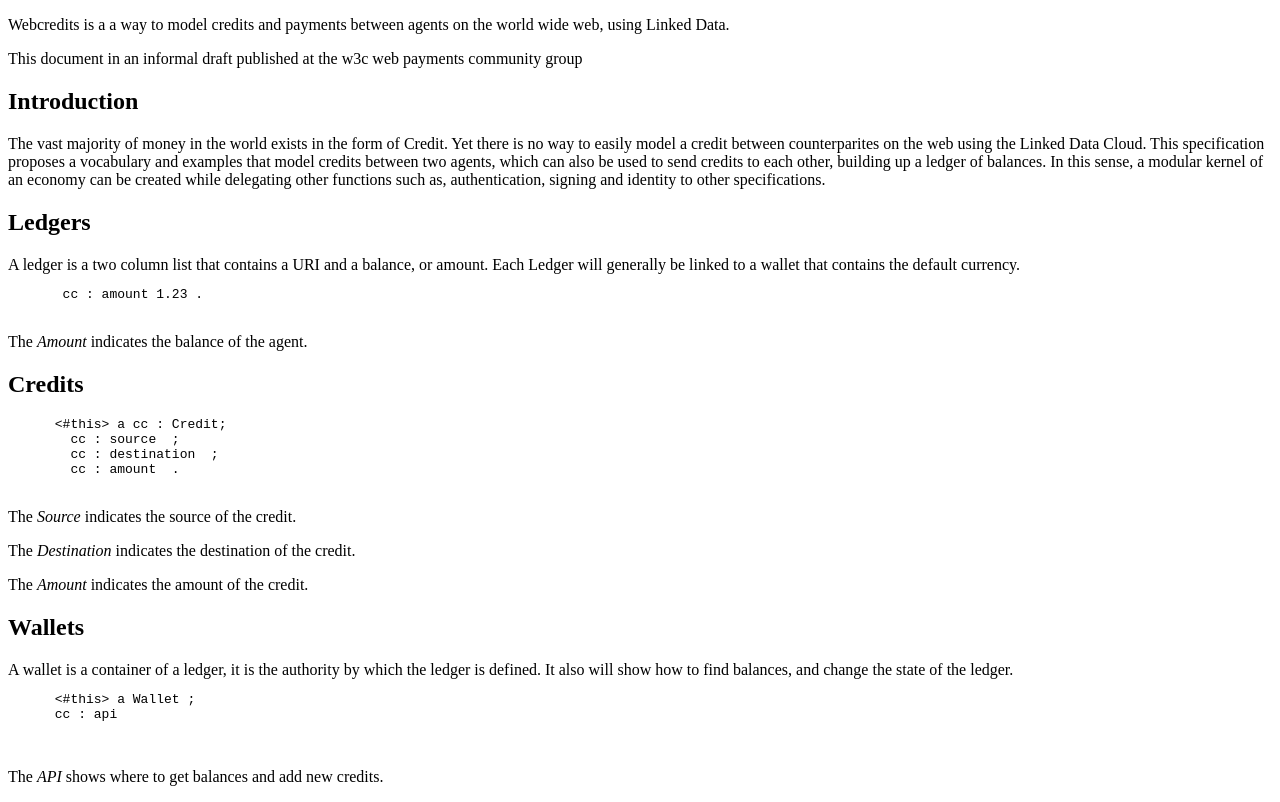
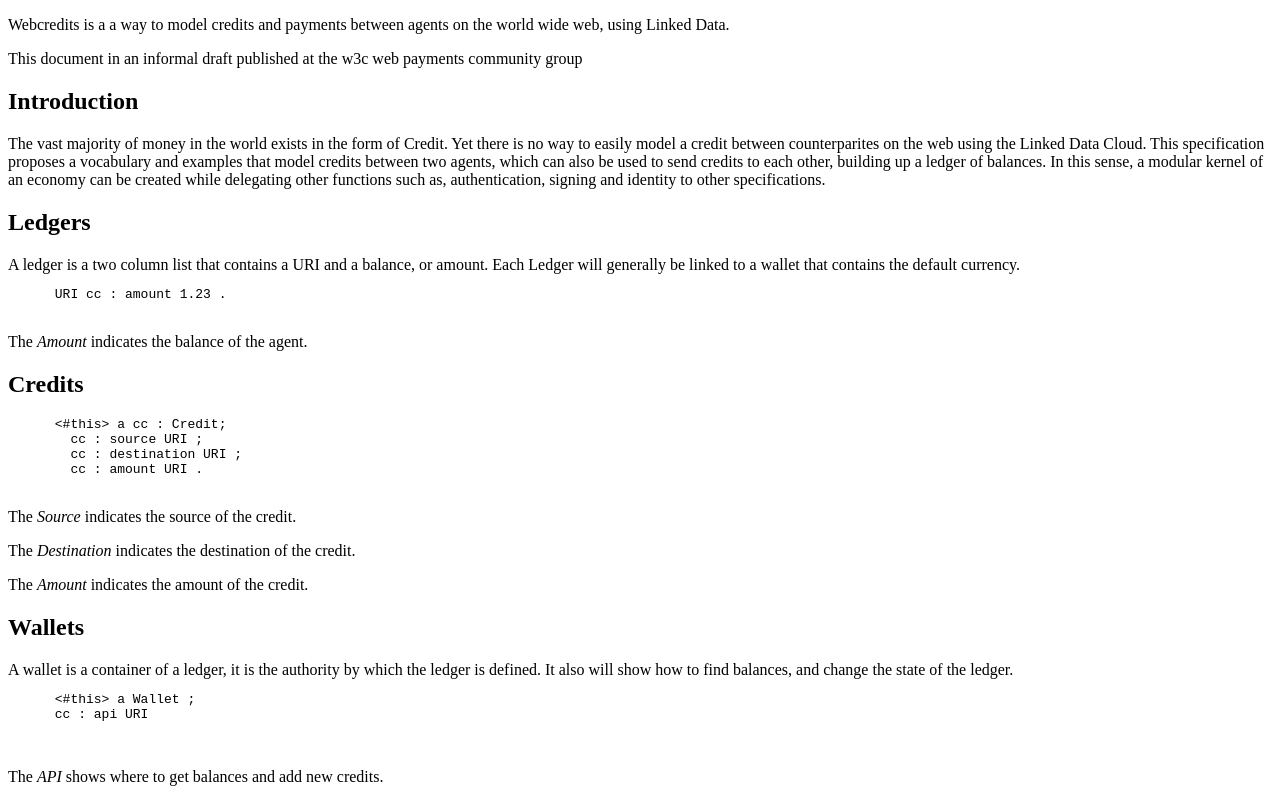
Before and after one commit to webcredits/spec, a plain HTML site: page index.html in a window 1280 px wide. Drawn offline with Linux system fonts and the light colour scheme.

Commit message:
Remove angle brackets from URI

```diff
--- a/index.html
+++ b/index.html
@@ -53,7 +53,7 @@
       currency.
 
       <pre class="turtle">
-      <URI> cc : amount 1.23 .
+      URI cc : amount 1.23 .
       </pre>
       <p>The <dfn>Amount</dfn> indicates the balance of the agent.</p>
     </section>
@@ -63,9 +63,9 @@
 
       <pre class="turtle">
       <#this> a cc : Credit;
-        cc : source <URI> ;
-        cc : destination <URI> ;
-        cc : amount <URI> .
+        cc : source URI ;
+        cc : destination URI ;
+        cc : amount URI .
       </pre>
       <p>The <dfn>Source</dfn> indicates the source of the credit.</p>
       <p>The <dfn>Destination</dfn> indicates the destination of the credit.</p>
@@ -80,7 +80,7 @@
 
       <pre class="turtle">
       <#this> a Wallet ;
-      cc : api <URI>
+      cc : api URI
 
       </pre>
       <p>The <dfn>API</dfn> shows where to get balances and add new credits.</p>
```
